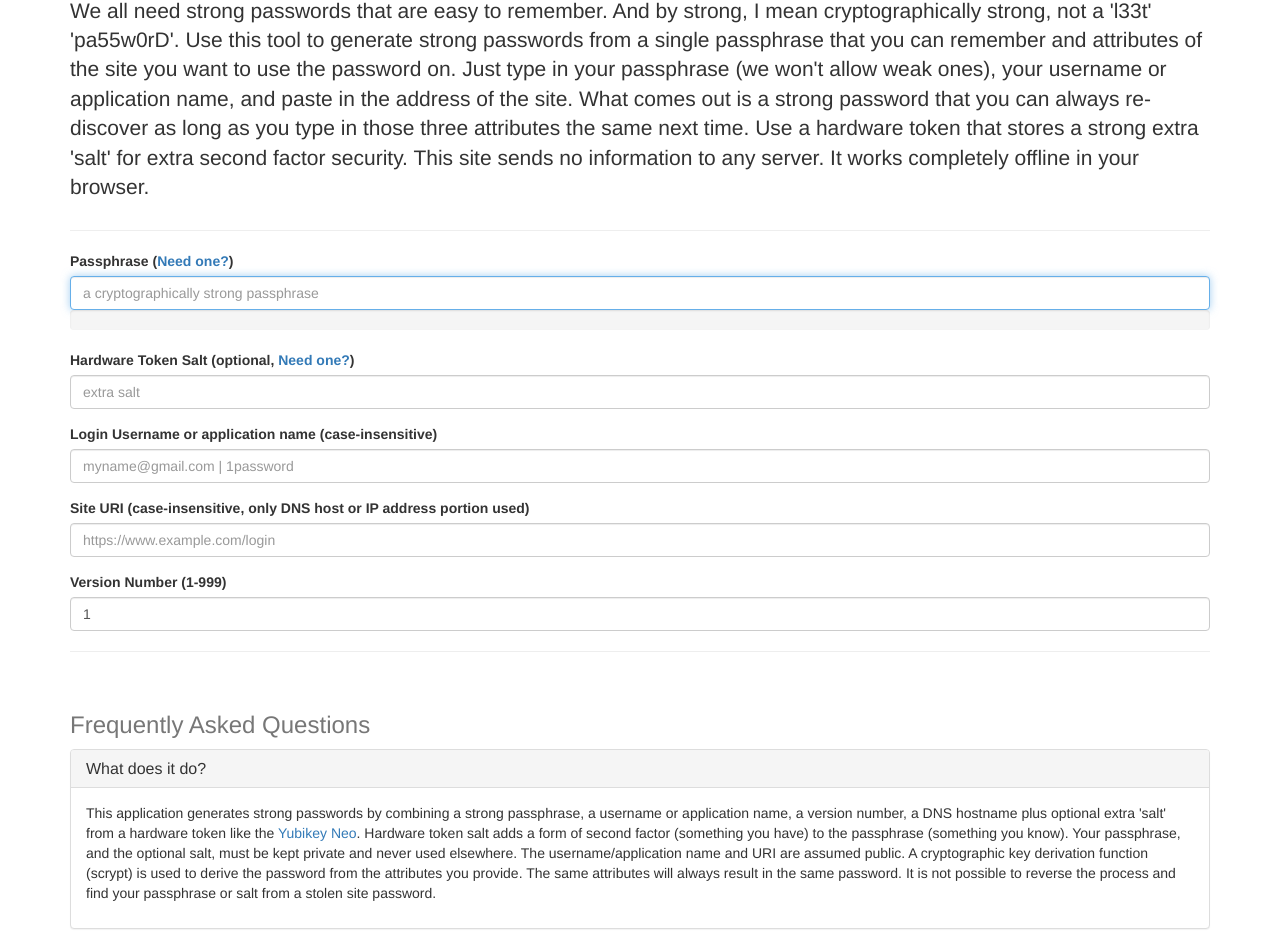
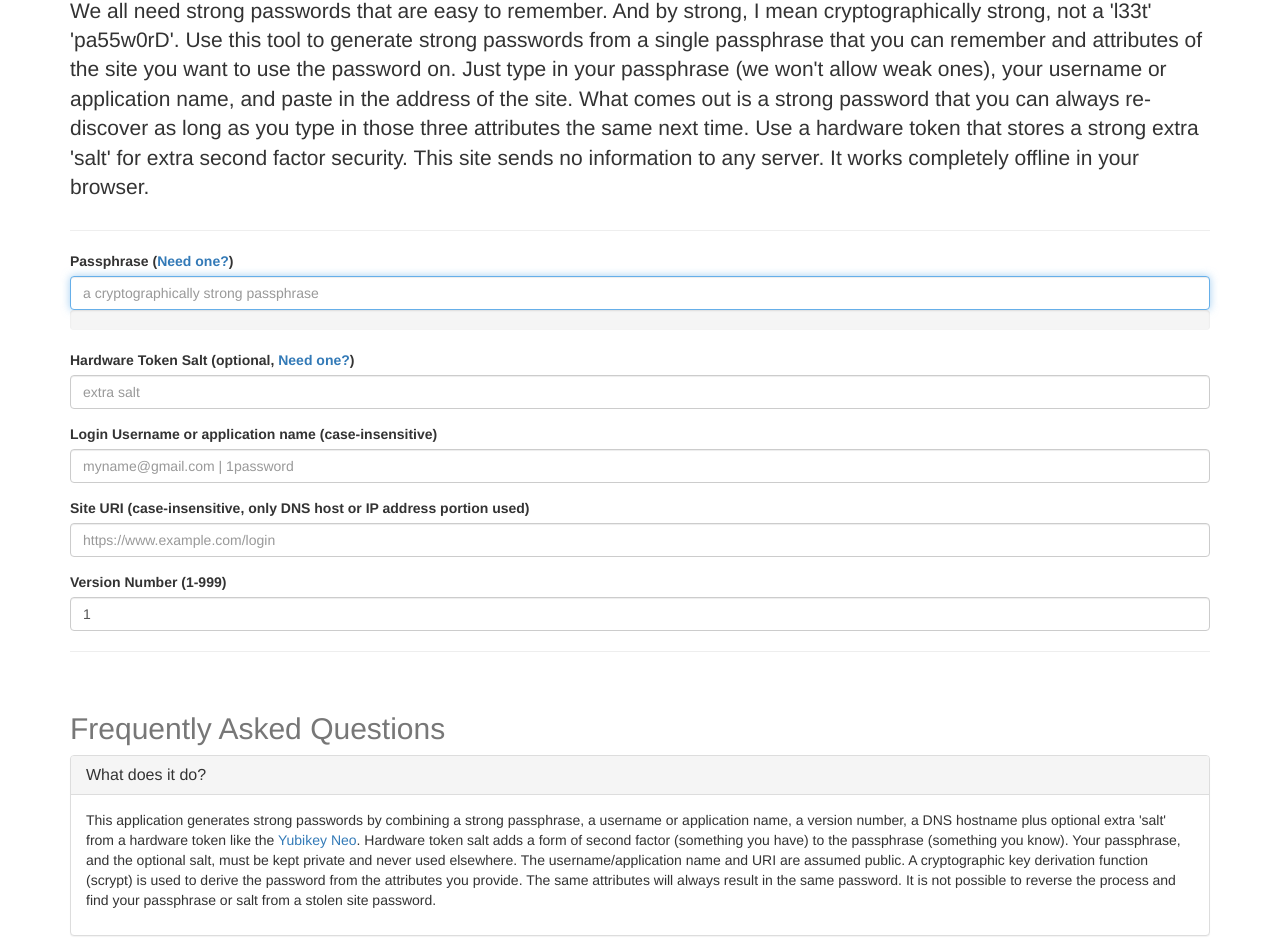
Before and after one commit to grempe/strongpass, a plain HTML site: page index.html in a window 1280 px wide. Shown: the part 144-1092 px from the top of the page. Drawn offline with nearby package versions, Linux system fonts and the light colour scheme.

Commit message:
H1 to H2, not H3

```diff
--- a/index.html
+++ b/index.html
@@ -75,7 +75,7 @@
 
       <br />
 
-      <h3 class="text-muted">Frequently Asked Questions</h3>
+      <h2 class="text-muted">Frequently Asked Questions</h2>
 
       <div class="panel panel-default">
         <div class="panel-heading">
```
Also changed, not shown: 1 other file.
